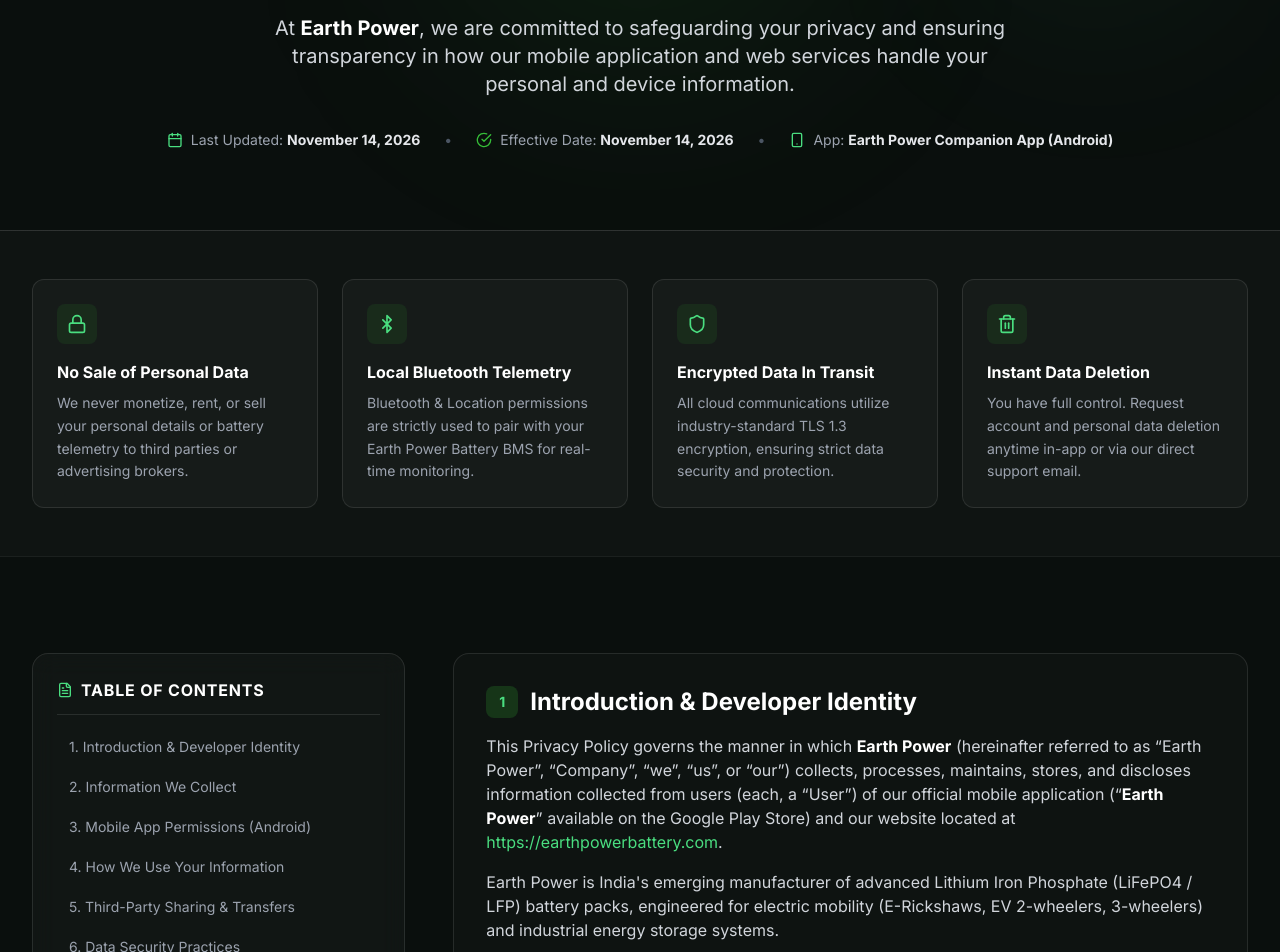
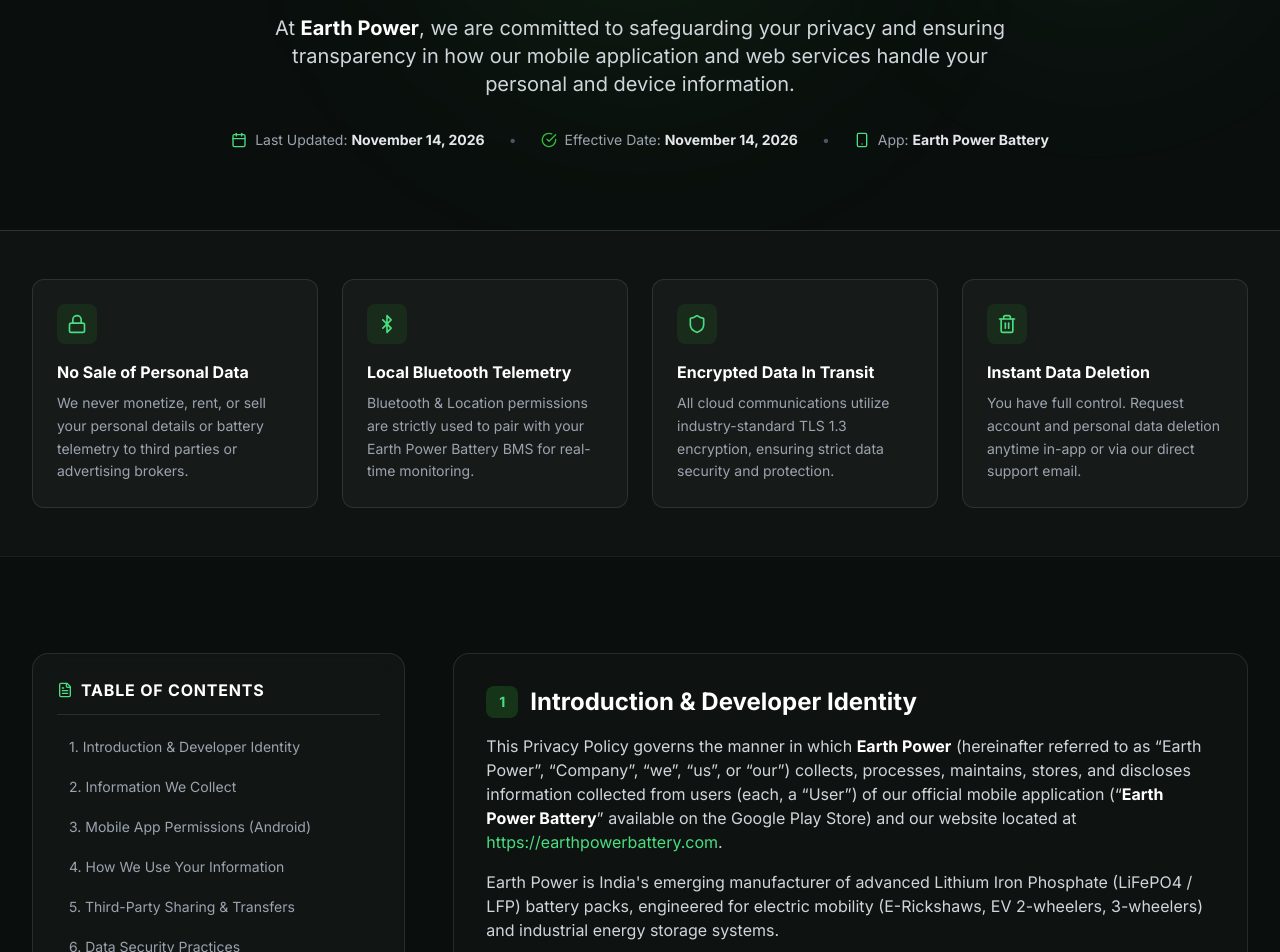
Before and after one commit to JatinNarang1/earthpower.com, a Next.js app: page /privacy in a window 1280 px wide. Shown: the part 260-1212 px from the top of the page. Built offline with nearby package versions, Linux system fonts and the light colour scheme.

Commit message:
fix: update official app name to Earth Power Battery

```diff
--- a/app/privacy/page.tsx
+++ b/app/privacy/page.tsx
@@ -25,15 +25,15 @@ import {
 } from 'lucide-react'
 
 export const metadata: Metadata = {
-  title: 'Privacy Policy | Earth Power Mobile App & Web',
+  title: 'Privacy Policy | Earth Power Battery',
   description:
-    'Comprehensive Privacy Policy for Earth Power website and Google Play mobile application. Fully compliant with Google Play Developer Policy, user data safety, and data deletion requirements.',
+    'Comprehensive Privacy Policy for the Earth Power Battery Android application and official website. Fully compliant with Google Play Developer Policy, user data safety, and data deletion requirements.',
   keywords:
-    'Earth Power privacy policy, Google play privacy policy, battery telemetry data safety, Earth Power app privacy',
+    'Earth Power Battery privacy policy, Google play privacy policy, battery telemetry data safety, Earth Power Battery app privacy',
   openGraph: {
-    title: 'Privacy Policy - Earth Power',
+    title: 'Privacy Policy - Earth Power Battery',
     description:
-      'Understand how Earth Power collects, protects, and manages user information and battery telemetry across our mobile app and website.',
+      'Understand how Earth Power Battery collects, protects, and manages user information and battery telemetry across our Android application and website.',
     url: 'https://earthpowerbattery.com/privacy',
   },
 }
@@ -77,7 +77,7 @@ export default function PrivacyPolicyPage() {
             <div className="hidden sm:block text-gray-600">•</div>
             <div className="flex items-center space-x-2">
               <Smartphone className="w-4 h-4 text-earth-neon-green" />
-              <span>App: <strong className="text-gray-200">Earth Power Companion App (Android)</strong></span>
+              <span>App: <strong className="text-gray-200">Earth Power Battery</strong></span>
             </div>
           </div>
         </div>
@@ -193,7 +193,7 @@ export default function PrivacyPolicyPage() {
                 </div>
                 <div className="space-y-4 text-gray-300 leading-relaxed text-sm sm:text-base">
                   <p>
-                    This Privacy Policy governs the manner in which <strong className="text-white">Earth Power</strong> (hereinafter referred to as &ldquo;Earth Power&rdquo;, &ldquo;Company&rdquo;, &ldquo;we&rdquo;, &ldquo;us&rdquo;, or &ldquo;our&rdquo;) collects, processes, maintains, stores, and discloses information collected from users (each, a &ldquo;User&rdquo;) of our official mobile application (&ldquo;<strong className="text-white">Earth Power</strong>&rdquo; available on the Google Play Store) and our website located at{' '}
+                    This Privacy Policy governs the manner in which <strong className="text-white">Earth Power</strong> (hereinafter referred to as &ldquo;Earth Power&rdquo;, &ldquo;Company&rdquo;, &ldquo;we&rdquo;, &ldquo;us&rdquo;, or &ldquo;our&rdquo;) collects, processes, maintains, stores, and discloses information collected from users (each, a &ldquo;User&rdquo;) of our official mobile application (&ldquo;<strong className="text-white">Earth Power Battery</strong>&rdquo; available on the Google Play Store) and our website located at{' '}
                     <Link href="https://earthpowerbattery.com" className="text-earth-neon-green hover:underline">
                       https://earthpowerbattery.com
                     </Link>.
@@ -301,7 +301,7 @@ export default function PrivacyPolicyPage() {
                 </div>
                 <div className="space-y-4 text-gray-300 leading-relaxed text-sm sm:text-base">
                   <p>
-                    In accordance with Google Play Developer Policies, we provide complete, transparent disclosures regarding why the Earth Power Android application requests specific system permissions:
+                    In accordance with Google Play Developer Policies, we provide complete, transparent disclosures regarding why the Earth Power Battery Android application requests specific system permissions:
                   </p>
 
                   <div className="space-y-4">
@@ -377,7 +377,7 @@ export default function PrivacyPolicyPage() {
                     </div>
                   </div>
                   <p className="text-xs text-gray-400 mt-2">
-                    You can grant or revoke these permissions at any time through your Android device settings (<span className="text-gray-300">Settings &gt; Apps &gt; Earth Power &gt; Permissions</span>).
+                    You can grant or revoke these permissions at any time through your Android device settings (<span className="text-gray-300">Settings &gt; Apps &gt; Earth Power Battery &gt; Permissions</span>).
                   </p>
                 </div>
               </section>
@@ -566,7 +566,7 @@ export default function PrivacyPolicyPage() {
                       <div>
                         <strong className="text-white block mb-1">Option 1: In-App Deletion</strong>
                         <p className="text-gray-400">
-                          Within the Earth Power mobile app, navigate to <code className="px-2 py-0.5 rounded bg-white/10 text-earth-neon-green">Settings &gt; Profile &gt; Delete Account &amp; Erase Data</code>. Confirm the prompt to initiate the immediate purge of your credentials and profile.
+                          Within the Earth Power Battery mobile app, navigate to <code className="px-2 py-0.5 rounded bg-white/10 text-earth-neon-green">Settings &gt; Profile &gt; Delete Account &amp; Erase Data</code>. Confirm the prompt to initiate the immediate purge of your credentials and profile.
                         </p>
                       </div>
 
@@ -610,7 +610,7 @@ export default function PrivacyPolicyPage() {
                 </div>
                 <div className="space-y-4 text-gray-300 leading-relaxed text-sm sm:text-base">
                   <p>
-                    Earth Power&apos;s mobile app and products are industrial, commercial, and adult consumer energy storage systems designed for vehicle owners, fleet operators, dealers, and technicians.
+                    The Earth Power Battery mobile app and related energy storage products are industrial, commercial, and adult consumer systems designed for vehicle owners, fleet operators, dealers, and technicians.
                   </p>
                   <p>
                     Our services are not intended for use by children under the age of 13 (or under 16 in certain international jurisdictions). We do not knowingly solicit or collect personal identifiable information from children. If we discover that a child under 13 has provided personal data to us, we will take immediate steps to delete such information from our records. If you are a parent or guardian and believe your child has submitted data to us, please notify us immediately at <a href="mailto:earthpowerjourney@gmail.com" className="text-earth-neon-green hover:underline">earthpowerjourney@gmail.com</a>.
--- a/app/terms/page.tsx
+++ b/app/terms/page.tsx
@@ -20,7 +20,7 @@ export const metadata: Metadata = {
   openGraph: {
     title: 'Terms of Service - Earth Power',
     description:
-      'Terms of Service governing the use of Earth Power website and mobile companion applications.',
+      'Terms of Service governing the use of Earth Power website and Earth Power Battery mobile applications.',
     url: 'https://earthpowerbattery.com/terms',
   },
 }
@@ -79,7 +79,7 @@ export default function TermsOfServicePage() {
                 Use of Mobile Application & Telemetry
               </h2>
               <p>
-                The Earth Power companion mobile application is designed to interface via Bluetooth Low Energy (BLE) with compatible Earth Power Lithium Iron Phosphate (LiFePO4) battery packs and Battery Management Systems (BMS).
+                The Earth Power Battery mobile application is designed to interface via Bluetooth Low Energy (BLE) with compatible Earth Power Lithium Iron Phosphate (LiFePO4) battery packs and Battery Management Systems (BMS).
               </p>
               <ul className="list-disc list-inside space-y-2 text-sm text-gray-400 ml-2">
                 <li>You agree to use the application solely for monitoring and diagnostics of your authorized Earth Power hardware.</li>
```
